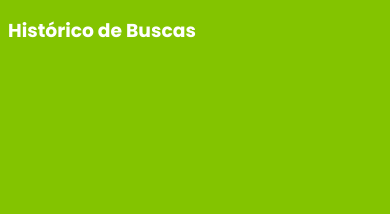
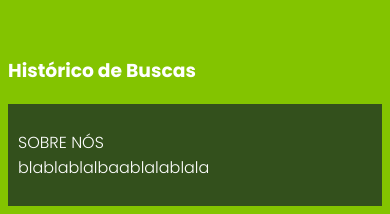
Before and after one commit to isinho01/jisacefy, a plain HTML site: page jisacefy-main/index.html in a window 390 px wide. Shown: the part 1591-1805 px from the top of the page. Before the commit the page ends 1655 px from the top, so only its background shows below. Drawn offline with Linux system fonts and the light colour scheme.

Commit message:
Add files via upload
Fiz uma caixinha para o sobre nós, já está responsivo.

```diff
--- a/jisacefy-main/index.html
+++ b/jisacefy-main/index.html
@@ -76,7 +76,7 @@
         <div class="playlists" id="playlist">
             <h2>Playlists em destaque</h2>
             <!-- Suas playlists -->
-
+            <div class="albuns_reproduzidos">
                 <iframe style="border-radius:12px"
                     src="https://open.spotify.com/embed/album/5HE9DhP8b3m3LmShTreEvq?utm_source=generator"
                     width="40%" height="352" frameBorder="0"
@@ -102,16 +102,24 @@
                     frameBorder="0" allowfullscreen=""
                     allow="autoplay; clipboard-write; encrypted-media; fullscreen; picture-in-picture" loading="lazy">
                 </iframe>
-
+        </div>
         </div>
     </main>
 
+</body>
 
+<footer>
     <!-- historico de pesquisas realizadas na barra -->
     <div id="searchHistoryContainer">
         <h3>Histórico de Buscas</h3>
         <ul id="searchHistory"></ul>
     </div>
-</body>
+
+    <div class="about-us">
+        <p>SOBRE NÓS
+            <br> blablablalbaablalablala
+        </p>
+    </div>
+</footer>
 
 </html>
--- a/jisacefy-main/style.css
+++ b/jisacefy-main/style.css
@@ -150,10 +150,26 @@ a {
     /* Permite que os itens se movam para a próxima linha */
 }
 
+.about-us{
+    display: flex;
+    position: absolute;/* Permite posicionar em relação ao container */
+    top: auto; /* Distância do topo */
+    right: 150px; /* Distância da direita */
+    background-color: #010d1885;
+    padding: 100px;
+}
+
 @media (max-width: 768px) {
 
     /* Ajuste o valor conforme necessário */
-    .albuns_reproduzidos, .playlists {
+    .albuns_reproduzidos{
+        flex-direction: column;
+        /* Muda a direção para coluna em telas menores */
+        align-items: center;
+        /* Centraliza os iframes */
+    }
+
+    .playlists {
         flex-direction: column;
         /* Muda a direção para coluna em telas menores */
         align-items: center;
@@ -165,6 +181,16 @@ a {
         /* Ajusta a largura dos iframes para caber na tela */
         height: auto;
         /* Mantém a proporção ao redimensionar */
+    }
+}
+
+@media (max-width: 608px) {
+    .about-us{
+        position: static;
+        align-items: center;
+        right: 30px; /* Distância da direita */
+        background-color: #111d29b0;
+        padding: 10px;
     }
 }
 
```
Lines whose indentation alone changed are shown as unchanged.
